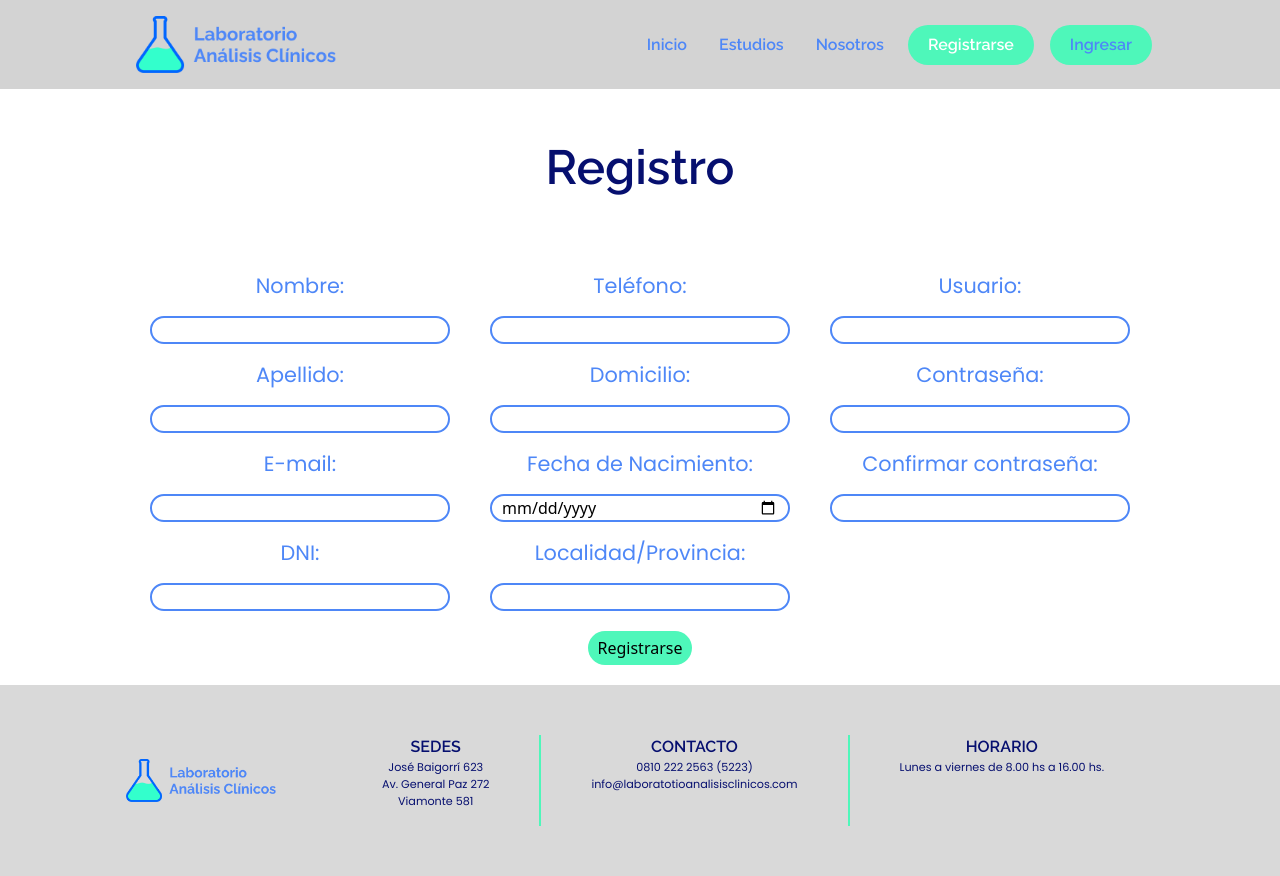
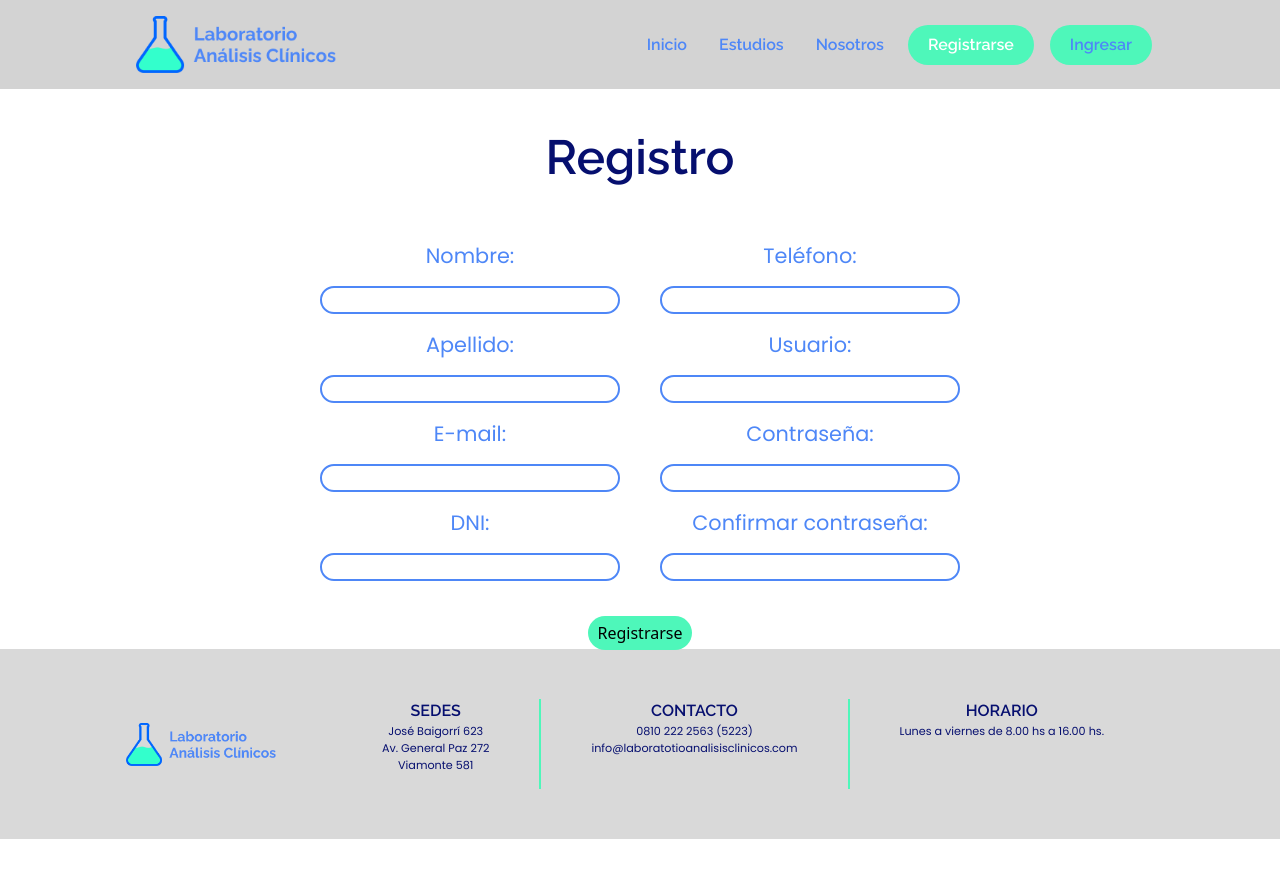
Before and after one commit to Francisco-Intelangelo/Laboratorio-de-Analisis-Clinicos, a React (Vite) app: page /registrarse in a window 1280 px wide. After the commit the page ends 839 px from the top, so only its background shows below. Built offline with nearby package versions, Linux system fonts and the light colour scheme.

Commit message:
ajuste del formulario registro

```diff
--- a/src/Pages/Registrarse/Registrarse.css
+++ b/src/Pages/Registrarse/Registrarse.css
@@ -2,10 +2,11 @@
     display: flex;
     justify-content: center;
     text-align: center;
+    height: 70vh;
 }
 
 .form_register{
-    padding-top: 50px;
+    padding-top: 40px;
 }
 
 .form_register .titleRegister{
@@ -14,7 +15,7 @@
     font-size: 3em;
     color: #060F6F;
     text-align: center;
-    padding-bottom: 50px;
+    padding-bottom: 30px;
 }
 
 .form_register .label{
@@ -34,6 +35,7 @@
     background-color: #4EF7BA;
     padding: 5px 10px;
     border-radius: 20px;
+    margin: 15px 0;
 }
 
 @media(min-width: 990px){
--- a/src/Pages/Registrarse/Registrarse.jsx
+++ b/src/Pages/Registrarse/Registrarse.jsx
@@ -1,5 +1,5 @@
 import { useRef } from 'react';
-import {useForm} from 'react-hook-form';
+import { useForm } from 'react-hook-form';
 import './Registrarse.css';
 
 const  errorStyle = {
@@ -17,9 +17,6 @@ export const Registrarse = () => {
             email:'',
             dni:'',
             phone:'',
-            adress:'',
-            date:'',
-            city:'',
             user:'',
             password:'',
             confirmPass:'',
@@ -34,14 +31,10 @@ export const Registrarse = () => {
     const password = useRef(null);
     password.current = watch("password", "");
 
-    /* The `const onSubmit` variable is a function that is called when the form is submitted. It uses the
-    `handleSubmit` function from the `react-hook-form` library to handle form submission. */
     const onSubmit = handleSubmit((data) =>{
         console.log(data);
         reset();
     });
-
-
     return (
         <div className="container_formRegister">
             <div className='register'>
@@ -106,39 +99,6 @@ export const Registrarse = () => {
                                     {errors.phone?.type === "required" && <p style={errorStyle}>Teléfono requerido</p>}
                                 </div>
                                 <div>
-                                    <label className='label'>Domicilio:</label>
-                                </div>
-                                <div>
-                                    <input type="text" className="input" name='adress' {...register('adress', {
-                                    required: true
-                                    })}/>
-                                    {errors.adress?.type === "required" && <p style={errorStyle}>Domicilio requerido</p>}
-                                </div>
-                                <div>
-                                    <label className='label'>Fecha de Nacimiento:</label>
-                                </div>
-                                <div>
-                                    <input type="date" className='input' name='date' {...register('date', {
-                                    required: {
-                                    value: true,
-                                    }
-                                    })}/>
-                                    {errors.date?.type === "required" && <p style={errorStyle}>Fecha requerida</p>}
-                                </div>
-                                <div>
-                                    <label className='label'>Localidad/Provincia:</label>
-                                </div>
-                                <div>
-                                    <input type="text" className='input' name='city' {...register('city', {
-                                    required: {
-                                    value: true,
-                                    }
-                                    })}/>
-                                    {errors.city?.type === "required" && <p style={errorStyle}>Campo requerido</p>}
-                                </div>
-                            </div>
-                            <div className='containerBlock'>
-                                <div>
                                     <label className='label'>Usuario:</label>
                                 </div>
                                 <div>
```
Also changed, not shown: src/Context/AuthContext.jsx (added, +40 -0 lines).
